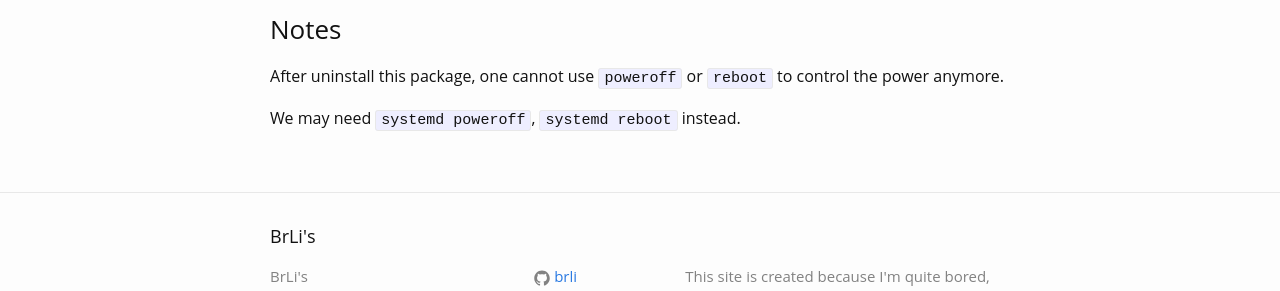
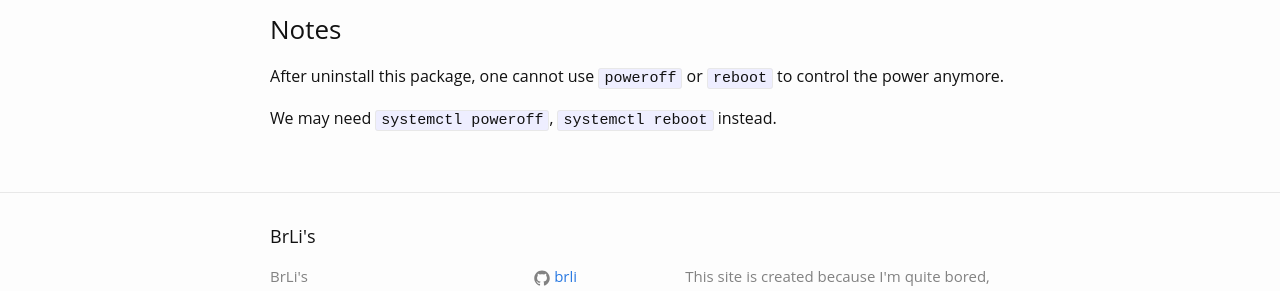
Before and after one commit to Brli/brli.github.io, a Jekyll site: the page built from _posts/2017-07-07-systemd-sysvcompact.markdown, in a window 1280 px wide. Shown: the part 1353-1644 px from the top of the page. Built offline with Jekyll 4.4.1, drawn with Linux system fonts in a browser that asks for light colours; comment, search, counter and statistics services are not loaded.

Commit message:
minor typo

```diff
--- a/_posts/2017-07-07-systemd-sysvcompact.markdown
+++ b/_posts/2017-07-07-systemd-sysvcompact.markdown
@@ -57,4 +57,4 @@ Then, after reboot...dah!!! I was dropped to busybox rescue shell...
 
 After uninstall this package, one cannot use `poweroff` or `reboot` to control the power anymore.
 
-We may need `systemd poweroff`, `systemd reboot` instead.
+We may need `systemctl poweroff`, `systemctl reboot` instead.
```
